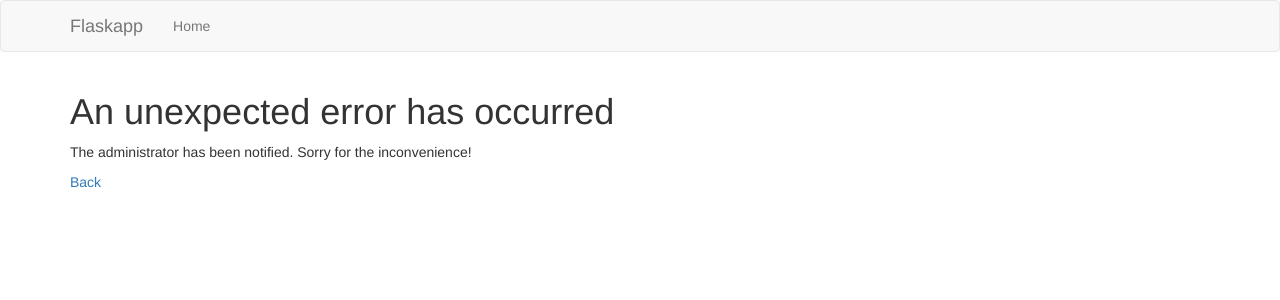
After one commit to ScottGuthart/flaskapp, a Flask app: template app/templates/errors/500.html in a window 1280 px wide. The commit adds this page. Shown: the top 300 px of the page. Run offline with Flask 2, Linux system fonts and the light colour scheme; the template is opened without the code that fills it, so the values that code supplies are empty; some libraries are stand-ins or nearby versions.

Commit message:
added error handling

```diff
--- a/app/__init__.py
+++ b/app/__init__.py
@@ -11,4 +11,7 @@ def create_app():
     from app.main import bp as main_bp
     app.register_blueprint(main_bp)
 
+    from app.errors import bp as errors_bp
+    app.register_blueprint(errors_bp)
+
     return app
--- /dev/null
+++ b/app/errors/__init__.py
@@ -0,0 +1,5 @@
+from flask import Blueprint
+
+bp = Blueprint('errors', __name__)
+
+from app.errors import handlers
--- a/app/templates/base.html
+++ b/app/templates/base.html
@@ -1,7 +1,7 @@
 {% extends 'bootstrap/base.html' %}
 
 {% block title %}
-    {% if title %}{{ title }} - Flask App{% else %}Welcome to Flaskapp{% endif %}
+    {% if title %}{{ title }} - Flask App{% else %} Welcome to Flaskapp{% endif %}
 {% endblock %}
 
 {% block navbar %}
--- /dev/null
+++ b/app/templates/errors/404.html
@@ -0,0 +1,6 @@
+{% extends "base.html" %}
+
+{% block app_content %}
+    <h1>404 - The page you were looking for was not found!</h1>
+    <p><a href="{{ url_for('main.index') }}">Back</a></p>
+{% endblock %}
--- /dev/null
+++ b/app/templates/errors/500.html
@@ -0,0 +1,7 @@
+{% extends "base.html" %}
+
+{% block app_content %}
+    <h1>An unexpected error has occurred</h1>
+    <p>The administrator has been notified. Sorry for the inconvenience!</p>
+    <p><a href="{{ url_for('main.index') }}">Back</a></p>
+{% endblock %}
```
Also changed, not shown: app/errors/handlers.py (added, +10 -0 lines).
